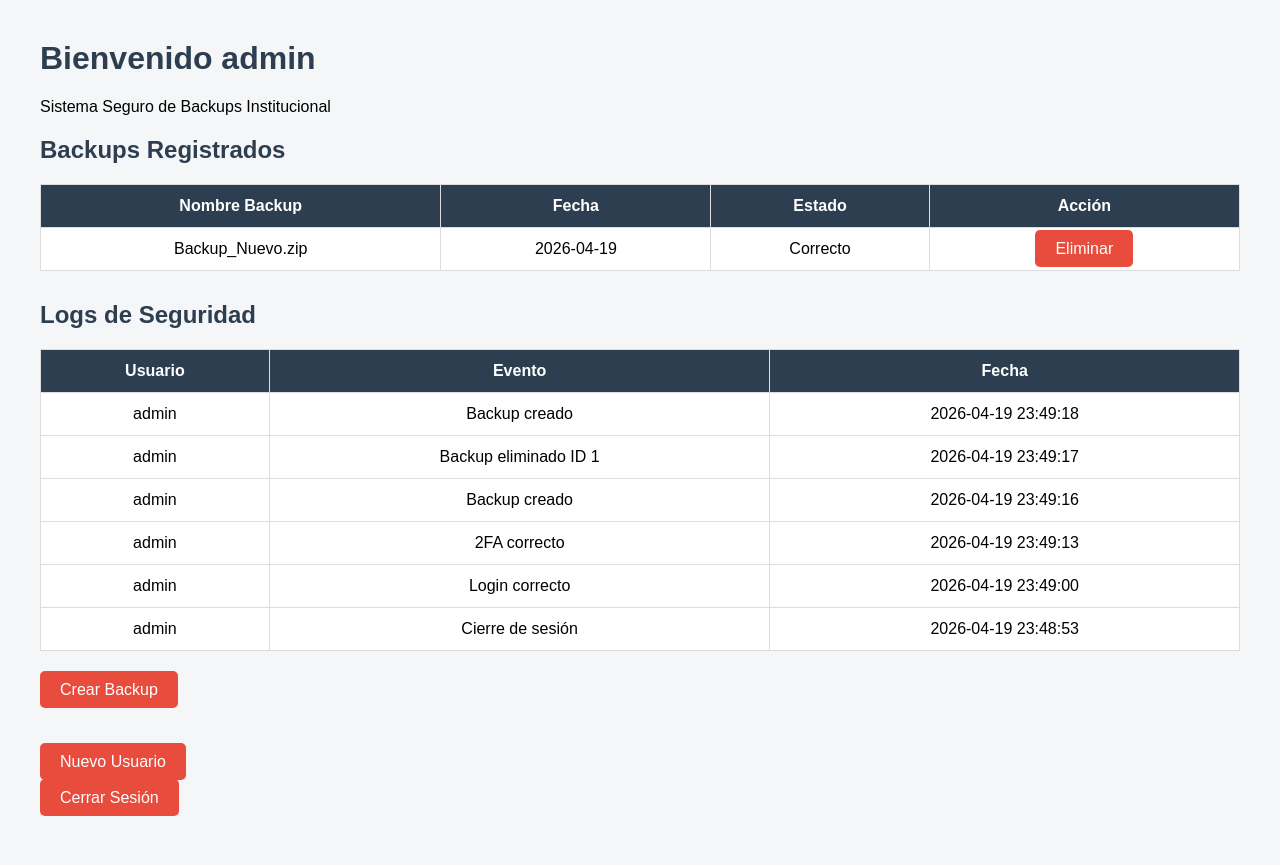
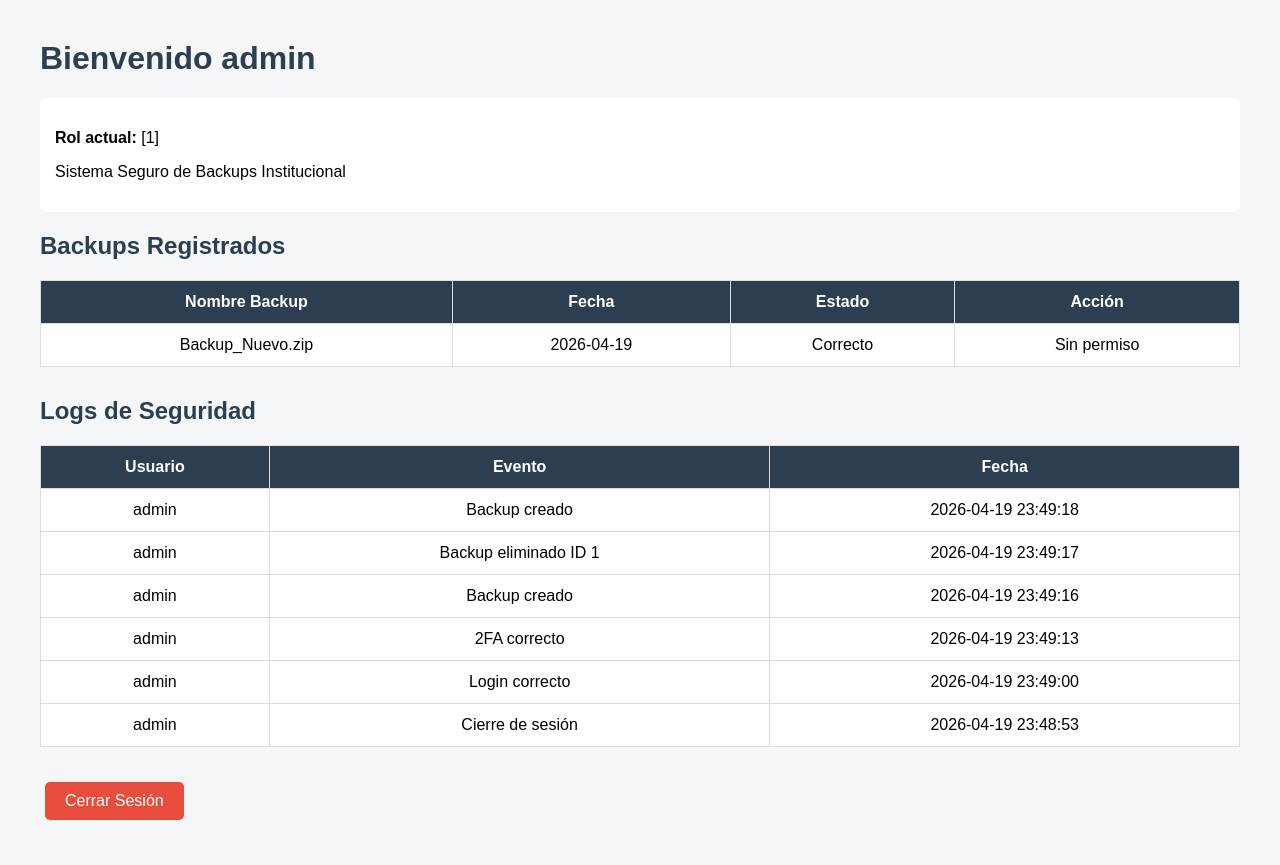
Before and after one commit to DavidPuentes25/BackupSeguro, a Flask app: page /dashboard in a window 1280 px wide. Before the commit the page ends 816 px from the top, so only its background shows below. Run offline with Flask 3, Linux system fonts and the light colour scheme; a user stored in the database is signed in; data comes from the database, SQL or seed files in the repository; both versions use the stored data as it was after the commit.

Commit message:
empezamos a mostrar roles

```diff
--- a/app.py
+++ b/app.py
@@ -50,7 +50,9 @@ def login():
             registrar_log(usuario, "Login correcto")
 
             session.clear()
+
             session["usuario_temp"] = usuario
+            session["rol_temp"] = user[3]
 
             return redirect("/verify")
 
@@ -59,7 +61,6 @@ def login():
             mensaje = "Credenciales incorrectas"
 
     return render_template("login.html", mensaje=mensaje)
-
 
 @app.route("/verify", methods=["GET", "POST"])
 def verify():
@@ -78,7 +79,10 @@ def verify():
             registrar_log(session["usuario_temp"], "2FA correcto")
 
             session["usuario"] = session["usuario_temp"]
+            session["rol"] = session["rol_temp"]
+
             session.pop("usuario_temp", None)
+            session.pop("rol_temp", None)
 
             return redirect(url_for("dashboard"))
 
@@ -144,6 +148,7 @@ def dashboard():
     return render_template(
         "dashboard.html",
         usuario=session["usuario"],
+        rol=session["rol"],
         backups=backups,
         logs=logs
     )
--- a/templates/dashboard.html
+++ b/templates/dashboard.html
@@ -39,6 +39,15 @@ a{
     background:#e74c3c;
     color:white;
     border-radius:5px;
+    display:inline-block;
+    margin:5px;
+}
+
+.info{
+    background:white;
+    padding:15px;
+    border-radius:8px;
+    margin-bottom:20px;
 }
 </style>
 
@@ -46,7 +55,11 @@ a{
 <body>
 
 <h1>Bienvenido {{usuario}}</h1>
+
+<div class="info">
+<p><strong>Rol actual:</strong> [{{rol}}]</p>
 <p>Sistema Seguro de Backups Institucional</p>
+</div>
 
 <h2>Backups Registrados</h2>
 
@@ -64,8 +77,14 @@ a{
     <td>{{backup.fecha}}</td>
     <td>{{backup.estado}}</td>
     <td>
-<a href="/eliminar_backup/{{backup.id}}">Eliminar</a>
-</td>
+
+        {% if rol|trim|lower == "admin" %}
+        <a href="/eliminar_backup/{{backup.id}}">Eliminar</a>
+        {% else %}
+        Sin permiso
+        {% endif %}
+
+    </td>
 </tr>
 {% endfor %}
 </table>
@@ -88,12 +107,13 @@ a{
 {% endfor %}
 </table>
 
+{% if rol|trim|lower == "admin" or rol|trim|lower == "operador" %}
 <a href="/crear_backup">Crear Backup</a>
-<br><br>
-<br><br>
+{% endif %}
 
+{% if rol|trim|lower == "admin" %}
 <a href="/nuevo_usuario">Nuevo Usuario</a>
-<br><br>
+{% endif %}
 
 <a href="/logout">Cerrar Sesión</a>
 
```
Also changed, not shown: database.py (+16 -23 lines), database.db, static/qr.png.
